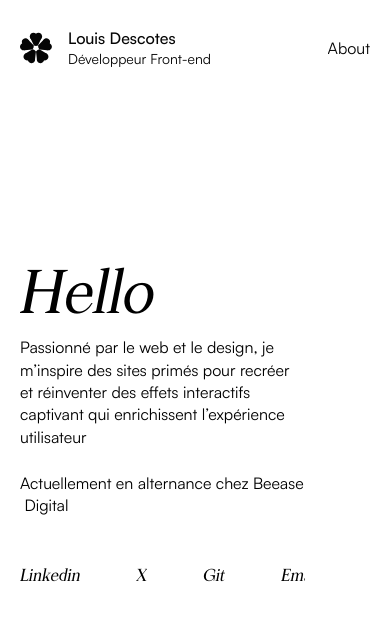
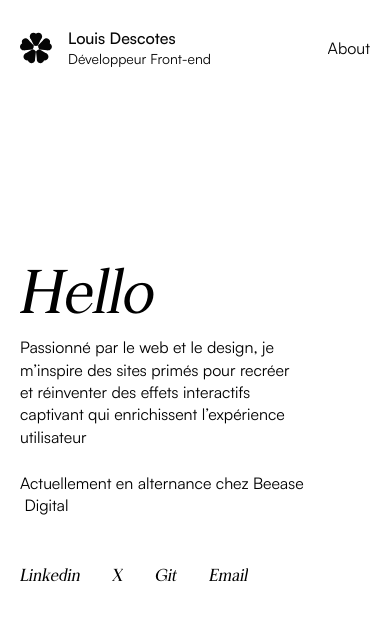
Before and after one commit to louisdescotes/portfolio2025, a React (Vite) app: page /about in a window 390 px wide. Shown: the top 620 px of the page. Built offline with nearby package versions, Linux system fonts and the light colour scheme.

Commit message:
fix scroll mobile

```diff
--- a/src/App.jsx
+++ b/src/App.jsx
@@ -8,8 +8,8 @@ import Explorations from "./pages/Explorations";
 import Accueil from "./pages/Accueil";
 import Invisibles from "./pages/Invisibles";
 import Nav from "./layout/nav";
-import Loading from './Loading';
-import { ReactLenis } from 'lenis/react';
+import Loading from "./Loading";
+import { ReactLenis } from "lenis/react";
 
 export default function App() {
   const [loading, setLoading] = useState(true);
@@ -24,7 +24,12 @@ export default function App() {
 
   const location = useLocation();
   return (
-    <ReactLenis root>
+    <ReactLenis root
+      options={{
+        smooth: true,
+        smoothTouch: true,
+      }}
+    >
       <Nav />
       <AnimatePresence mode="wait">
         <Routes location={location} key={location.pathname}>
--- a/src/index.css
+++ b/src/index.css
@@ -14,10 +14,6 @@
       -moz-box-sizing: border-box;
       box-sizing: border-box;
       scroll-behavior: auto;
-  }
-
-  html, body {
-    overflow: hidden; /* Important pour Lenis */
   }
 
   div.root {
@@ -63,7 +59,6 @@
       line-height: 1;
       font-weight: 500;
       background-color: #ffffff;
-
   }
 
   .gridCol {
--- a/src/pages/About.jsx
+++ b/src/pages/About.jsx
@@ -18,7 +18,7 @@ const About = () => {
             Actuellement en alternance chez Beease Digital
           </SentenceAppear>
         </div>
-        <div className="flex items-center gap-14 overflow-hidden">
+        <div className="flex items-center gap-8 lg:gap-14 overflow-hidden">
           <motion.a
             initial={{ y: "80%", opacity: 0 }}
             animate={{ y: 0, opacity: 1 }}
```
Lines whose indentation alone changed are shown as unchanged.
